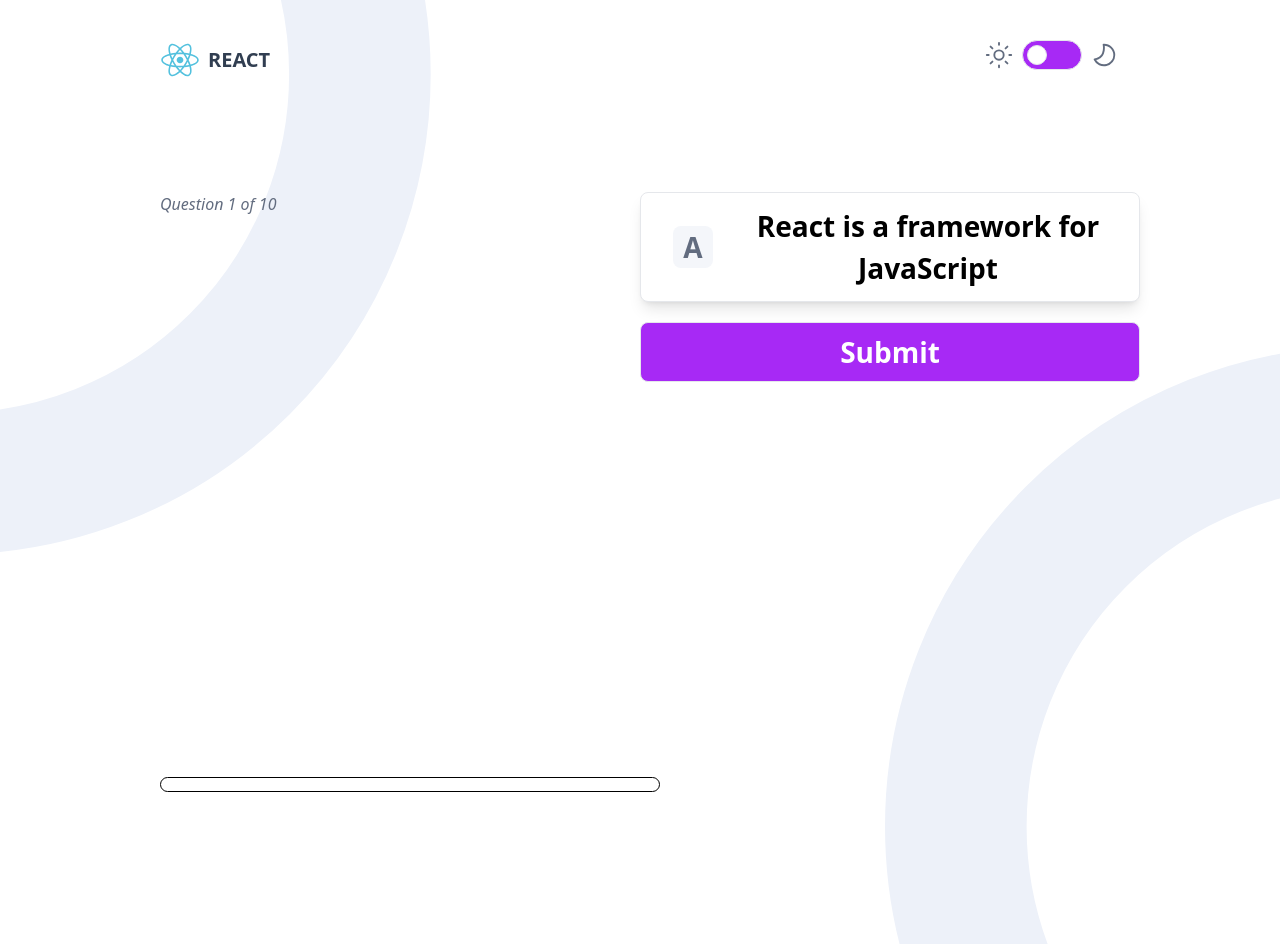
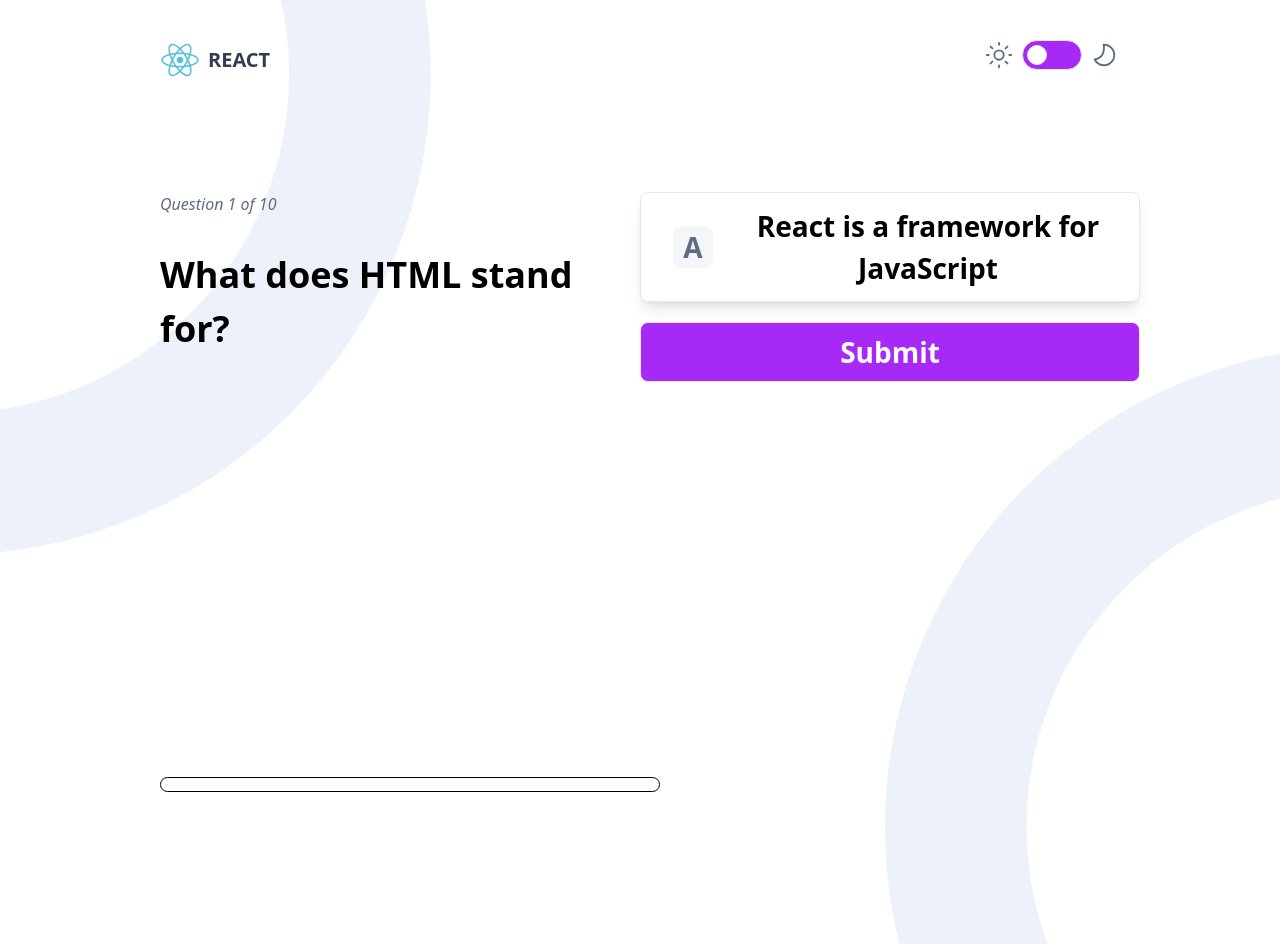
Before and after one commit to muhammetsalihaslan/quizapp, a Next.js app: page /react in a window 1280 px wide. Built offline with nearby package versions, Linux system fonts and the light colour scheme.

Commit message:
special number of

```diff
--- a/components/question.jsx
+++ b/components/question.jsx
@@ -4,16 +4,19 @@ import data from "../public/data/data.json";
 
 const Question = ({ question }) => {
   const [noq, setNoq] = useState(0);
+
   return (
     <div className="flex justify-center h-screen mt-[4rem] ">
-      {question.map((quiz) => (
+      {question.map((quiz, index) => (
         <div className="w-3/4 justify-between flex h-3/4 flex-row mt-[3rem]  ">
           <div className=" w-1/2 flex flex-col justify-between ">
             <div className="flex flex-col gap-y-8">
               <p className="italic text-[#626C7F]">
                 Question {noq + 1} of {quiz.questions.length}
               </p>
-              <p className="text-[36px] font-bold">{}</p>
+              <p className="text-[36px] font-bold">
+                {quiz.questions[noq]?.question}
+              </p>
             </div>
             <div className="border border-black w-[500px] rounded-full h-[15px]"></div>
           </div>
```
